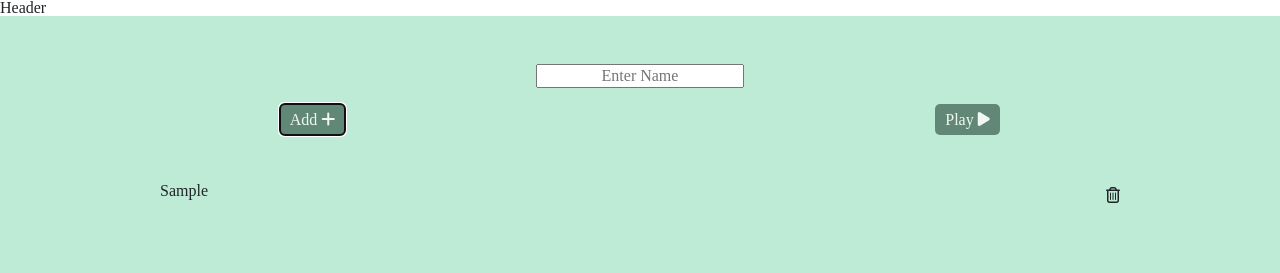
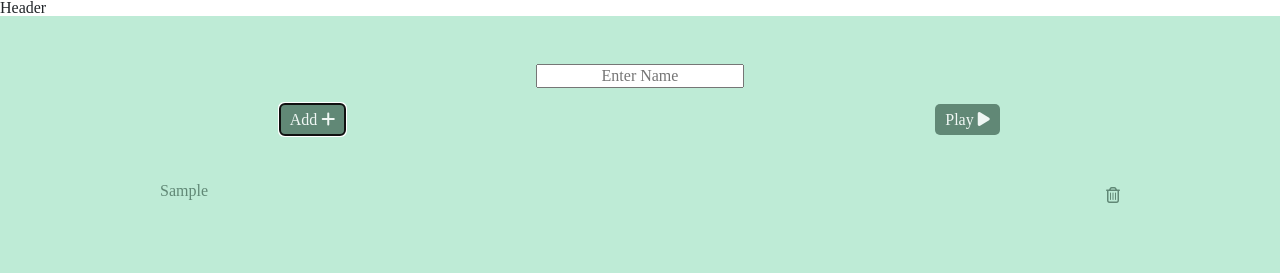
Before and after one commit to JordanOfTroy/scoreKeeper, a React (Create React App) app: page / in a window 1280 px wide. Both pictures are taken after typing "Sample" into the empty fields and a click on the button "Add". Shown: the top 273 px of the page. Built offline with nearby package versions, Linux system fonts and the light colour scheme.

Commit message:
uhh... yeah.

```diff
--- a/src/Components/PlayerCard.js
+++ b/src/Components/PlayerCard.js
@@ -1,14 +1,26 @@
-import React from 'react'
+import React, {useState, useEffect}from 'react'
 
 const PlayerCard = (props) => {
 
-    const {player, index} = props
+    const [playerScore, setPlayerScore] = useState(0)
+
+    const {player, score, index, addScore} = props
+
+    const handleNewScore = (e) => {
+        console.log(e.target.value)
+        setPlayerScore(Number(e.target.value))
+    }
+
+    useEffect(() => {
+
+    }, [score])
 
     return (
         <div key={index} className='playerBlock d-flex flex-row w-75 justify-content-between align-items-center mb-3'>
-            <h2>{player.name}</h2>
-            <h2>{player.score}</h2>
-            <input size='2'></input>
+            <h2>{player}</h2>
+            <h2>{score}</h2>
+            <input size='2' name='scoreInput' type='number' onChange={handleNewScore}></input>
+            <button className='bttn' onClick={() => addScore(playerScore, index)}>Add Scores</button>
             <br/>
         </div>
     )
--- a/src/Components/ScorePage.js
+++ b/src/Components/ScorePage.js
@@ -3,32 +3,41 @@ import PlayerCard from './PlayerCard.js'
 
 const ScorePage = (props) => {
 
-  // const [players, setPlayers] = useState(null)
+  const [players, setPlayers] = useState(null)
 
 /**FOR DEV ONLY**/
-const [players, setPlayers] = useState([
-    {name: 'Test 1',
-     score: 0
-  },
-    {name: 'Test 2',
-     score: 0
-  },
-    {name: 'Test 3',
-     score: 0
-  },
-    {name: 'Test 4',
-     score: 0
-  }
-])
+// const [players, setPlayers] = useState([
+//     {name: 'Jordan',
+//      score: 0
+//   },
+//     {name: 'Nate',
+//      score: 0
+//   },
+//     {name: 'Chloe',
+//      score: 0
+//   },
+//     {name: 'Brittani',
+//      score: 0
+//   },
+//   {
+//     name: 'Spencer',
+//     score: 0
+//   }
+// ])
 
-  // useEffect(() => {
-  //   if (props) {
-  //     setPlayers(props.history.location.state.details.playerObjs)
-  //   }
-  // }, [props])
+  useEffect(() => {
+    if (props) {
+      setPlayers(props.history.location.state.details.playerObjs)
+    }
+  }, [props])
 
-  const addScores = () => {
-    console.log('You want to add the scores for this round?')
+  const addScore = (playerScore, index) => {
+    console.log(typeof playerScore, playerScore)
+    // given an index number and array, update the score property inside the element at the given index of the array with the playerScore int
+    let tempState = players
+    tempState[index].score += playerScore
+    console.log(tempState)
+    setPlayers(tempState)
   }
 
   const findWinner = () => {
@@ -39,19 +48,22 @@ const [players, setPlayers] = useState([
     console.log('you want to reset the game?')
   }
 
+
+
   return (
     <>
     <div className='buttonRow row w-100 mr-0 ml-0 p-3 d-flex justify-content-between align-items-center'>
-      <button className='bttn' onClick={addScores}>Add Scores</button>
       <button className='bttn' onClick={findWinner}>Find Winner</button>
       <button className='bttn' onClick={resetGame}>Reset Game</button>
     </div>
     <div className='row w-100 d-flex flex-column justify-content-center align-items-center mr-0 ml-r'>
-      {players && players.map((player, index) => {
+      {props.history.location.state.details.playerObjs.map((player, index) => {
        return (
        <PlayerCard
-          player = {player}
+          player = {player.name}
+          score = {player.score}
           index = {index}
+          addScore = {addScore}
         />
         )
       })}
--- a/src/Components/StartPage.js
+++ b/src/Components/StartPage.js
@@ -67,8 +67,8 @@ const StartPage = ({ history }) => {
             {
               players.map((playerName, index) => {
               return(
-                <div key={index} className='w-75 d-flex justify-content-between align-items-center mb-3'>
-                  <h1 className='playerName mb-2'>{playerName}</h1>
+                <div key={index} className='playerName w-75 d-flex justify-content-between align-items-center mb-3'>
+                  <h1 className='mb-2'>{playerName}</h1>
                   <i class="far fa-trash-alt" onClick={() => deletePlayer(index)}></i>
                 </div>
               )
--- a/src/styles/startPage.css
+++ b/src/styles/startPage.css
@@ -7,3 +7,7 @@
 #newPlayer {
   text-align: center;
 }
+
+.playerName {
+  color: var(--primDark);
+}
```
